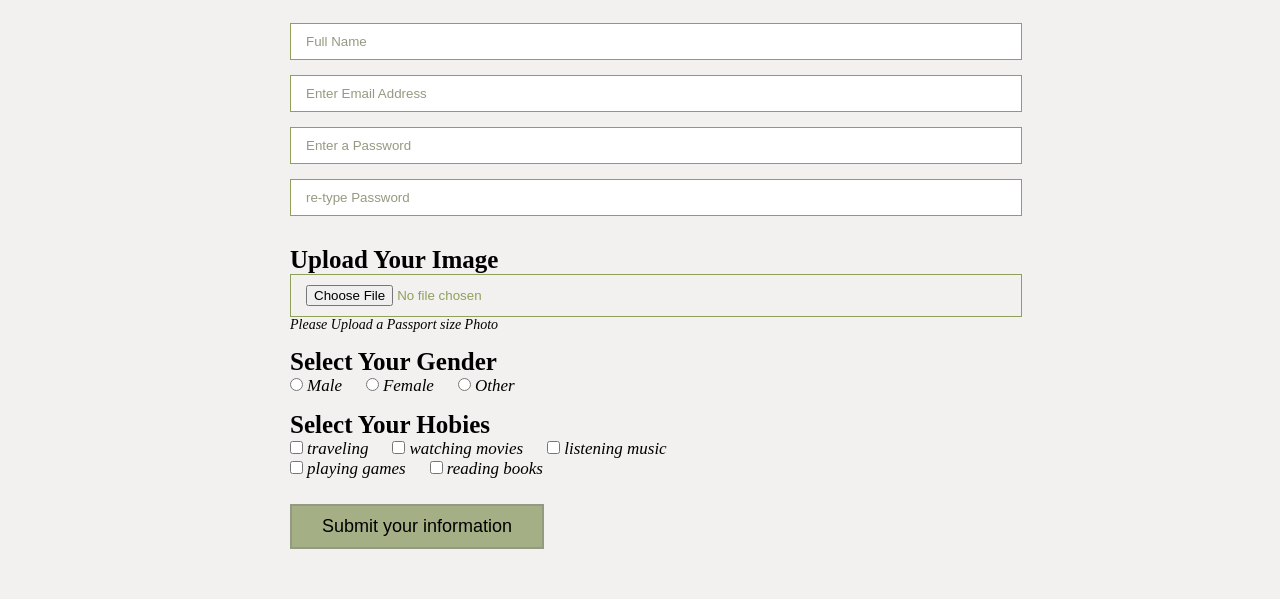
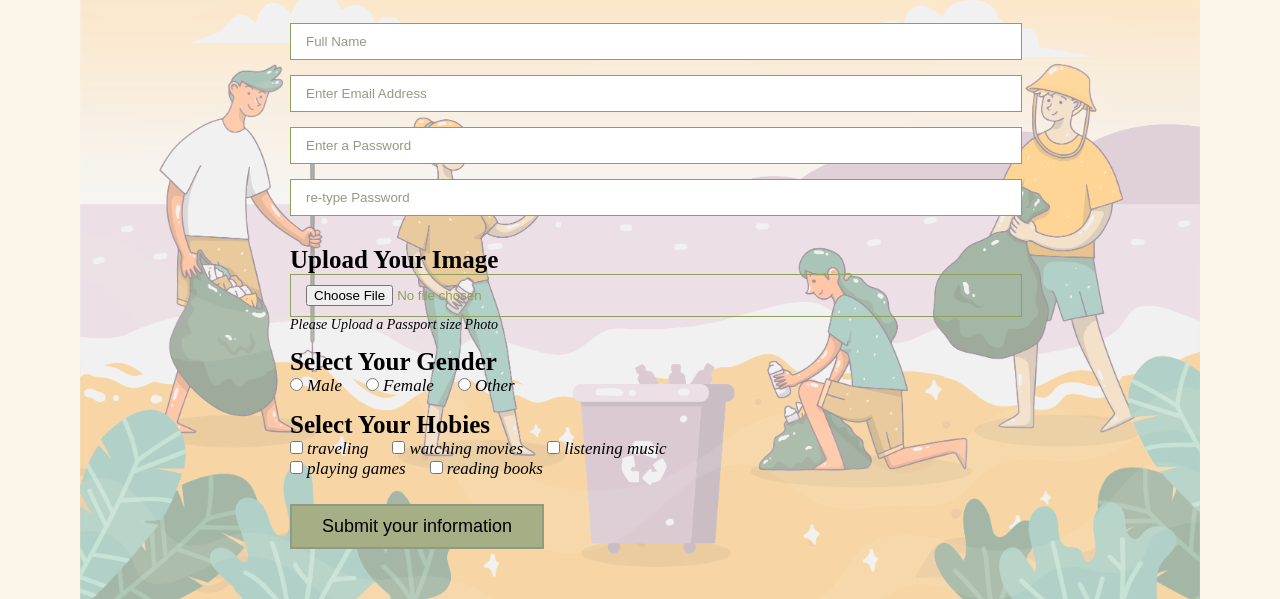
Before and after one commit to adnanmuqset/project_03, a plain HTML site: page index.html in a window 1280 px wide. Shown: the part 272-871 px from the top of the page. Drawn offline with Linux system fonts and the light colour scheme.

Commit message:
Add files via upload

```diff
--- a/css/style.css
+++ b/css/style.css
@@ -35,7 +35,7 @@ nav ul li a img{
 }
 
 
-.FormSection{padding: 50px 0;background-image: url(../images/3.jpg);background-size: contain;background-repeat: no-repeat;background-position: center;background-color: #eceae8a6;background-blend-mode: saturation;}
+.FormSection{padding: 50px 0;background-image: url(../images/5.jpg);background-size: contain;background-repeat: no-repeat;background-position: center;background-color: #faebd785;background-blend-mode: saturation;}
 .Form-box{
     width: 700px;
     margin: auto;
```
Also changed, not shown: day4.txt (added), images/5.jpg (added).
